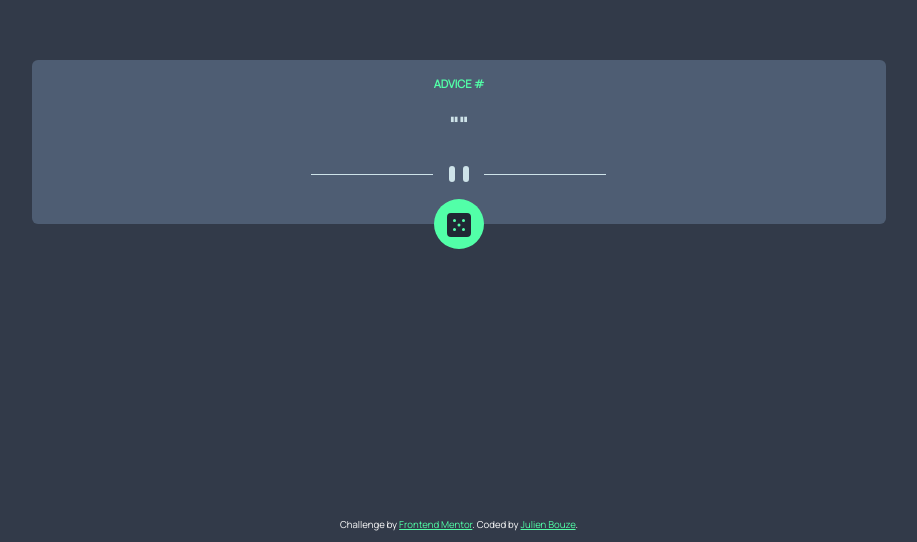
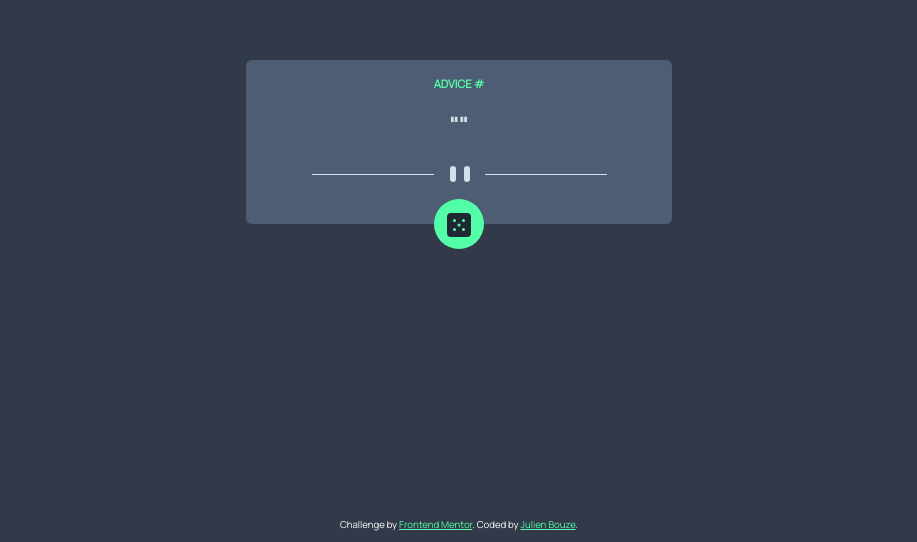
Before and after one commit to julienbouze/Advice-generator-app, a plain HTML site: page index.html in a window 1280 px wide. Shown: the part 258-800 px from the top of the page, without its empty margins (181-1098 px from the left). Drawn offline with nearby package versions, Linux system fonts and the light colour scheme; no server answers.

Commit message:
Add files via upload

```diff
--- a/index.html
+++ b/index.html
@@ -16,7 +16,7 @@
   <link rel="stylesheet" href="style/main.css">
 </head>
 <body ng-controller="randController" class="d-flex align-items-center justify-content-center vh-100">
-<div class="container text-center rounded p-3 div-content col-lg-8  col-11 p-lg-3 mx-auto position-relative">
+<div class="container text-center rounded p-3 div-content col-lg-4  col-11 p-lg-3 mx-auto position-relative">
   <p class="title">Advice #{{ advices.id }}</p>
   <p class="advice">"{{ advices.advice }}"</p>
 
```
